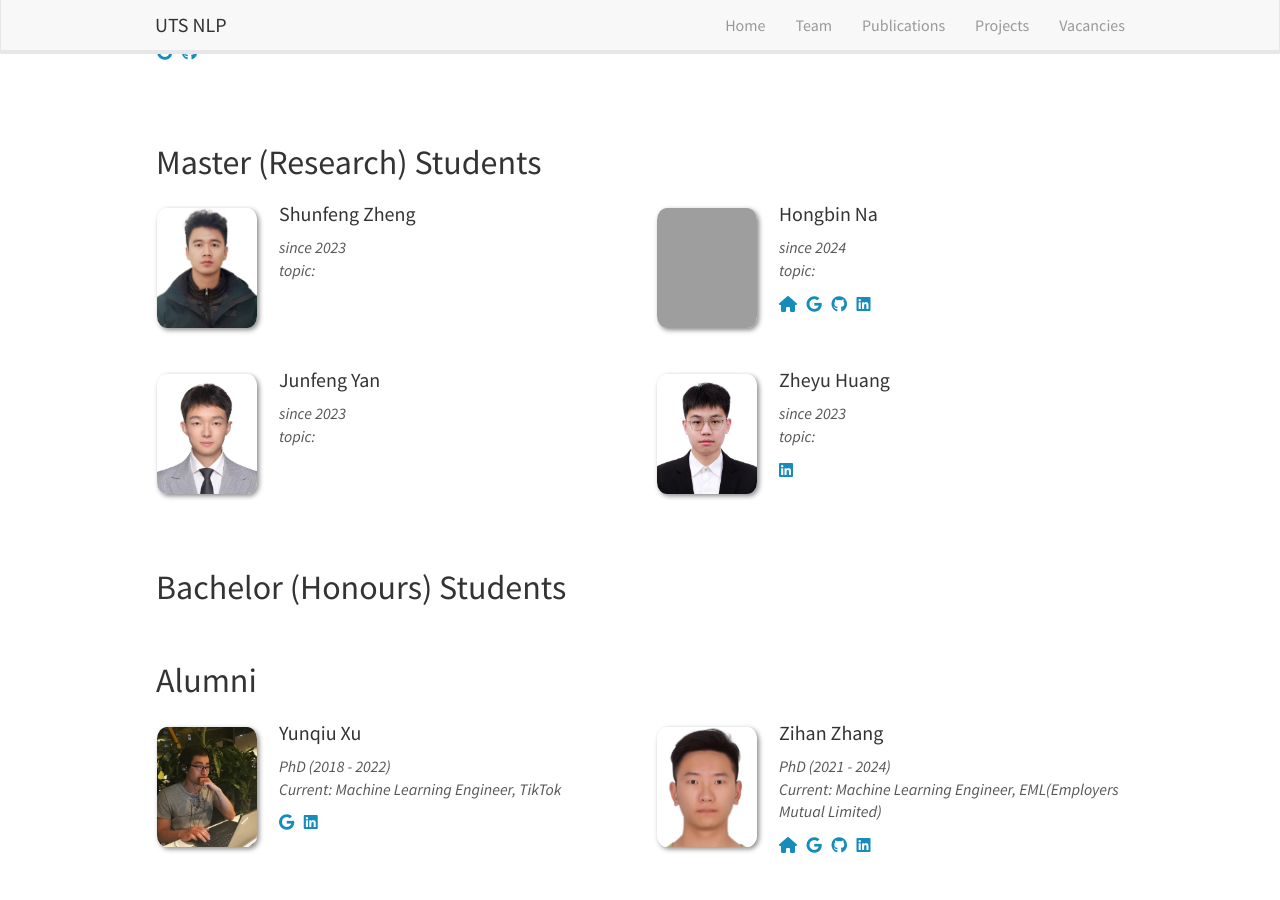
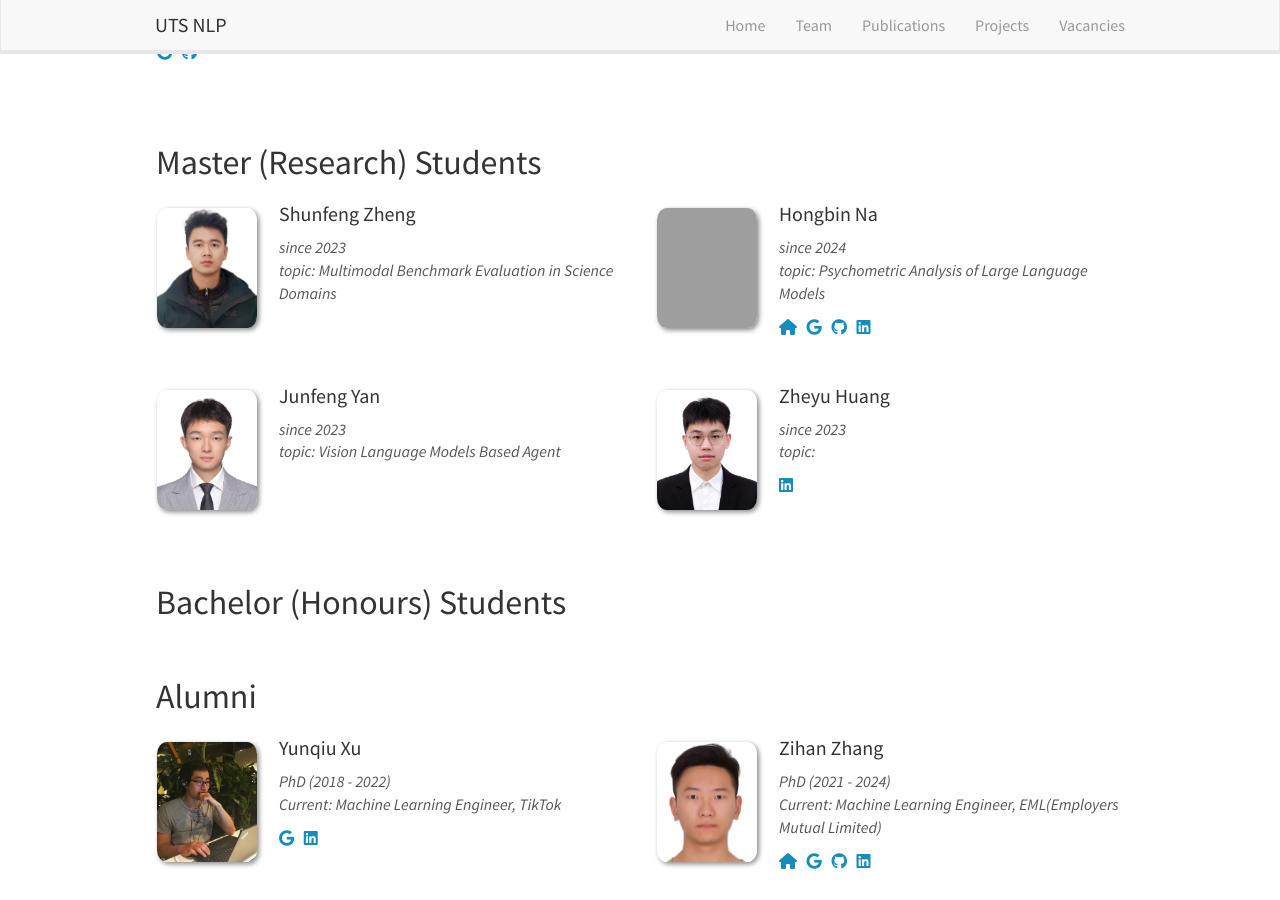
Before and after one commit to utsnlp/utsnlp.github.io, a Jekyll site: the page built from _pages/team.md, in a window 1280 px wide and 900 px high, scrolled down 1288 px. Built offline with Jekyll 4.4.1, drawn with Linux system fonts in a browser that asks for light colours; nearby versions of some CDN libraries.

Commit message:
Update master_students.yml

```diff
--- a/_data/master_students.yml
+++ b/_data/master_students.yml
@@ -2,6 +2,7 @@
   photo: shunfeng.jpg
   duration: 2023
   cosupervision:
+  topic: Multimodal Benchmark Evaluation in Science Domains
   info:
   url:
     personal_site:
@@ -12,6 +13,7 @@
 - name: Hongbin Na
   photo: hongbin.jpg
   duration: 2024
+  topic:  Psychometric Analysis of Large Language Models
   cosupervision:
   info:
   url:
@@ -26,6 +28,7 @@
   photo: junfeng.jpg
   duration: 2023
   cosupervision:
+  topic: Vision Language Models Based Agent
   info:
   url:
     personal_site:
```
